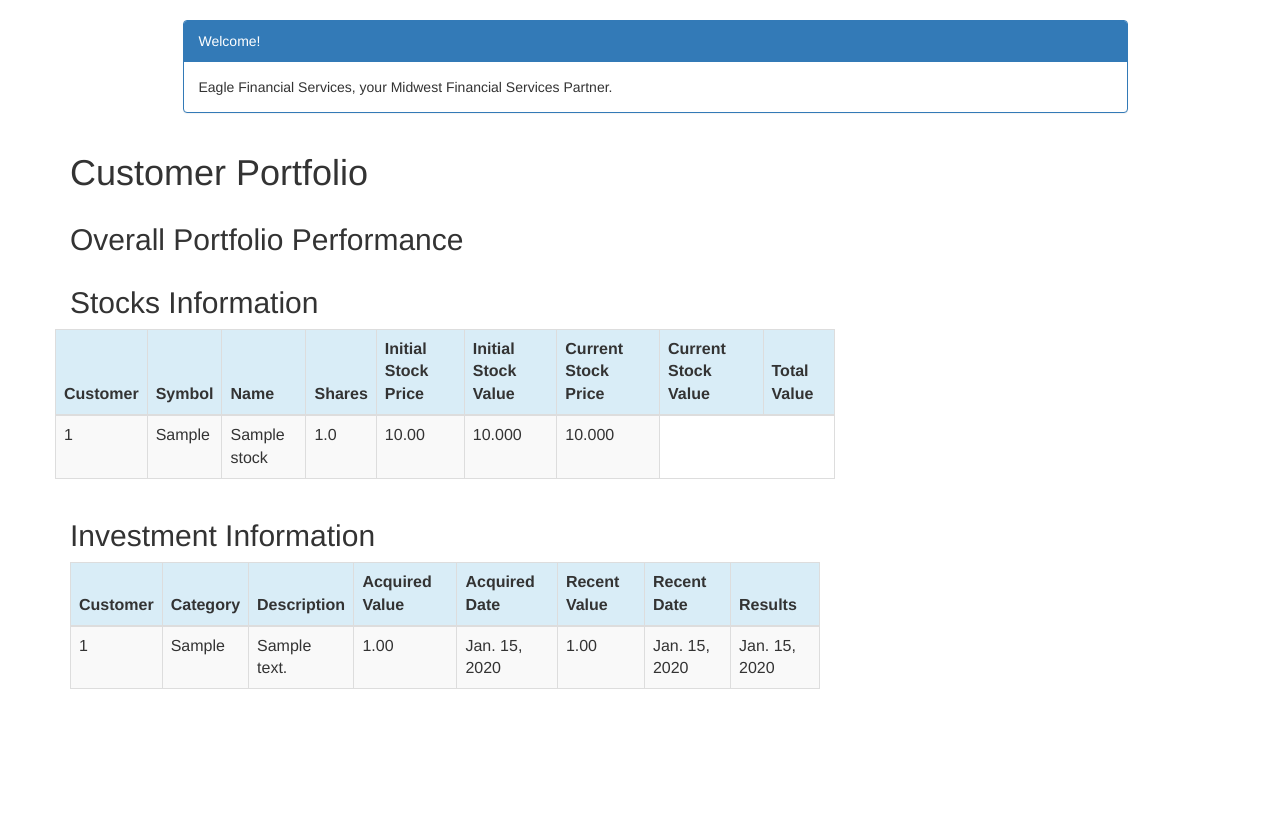
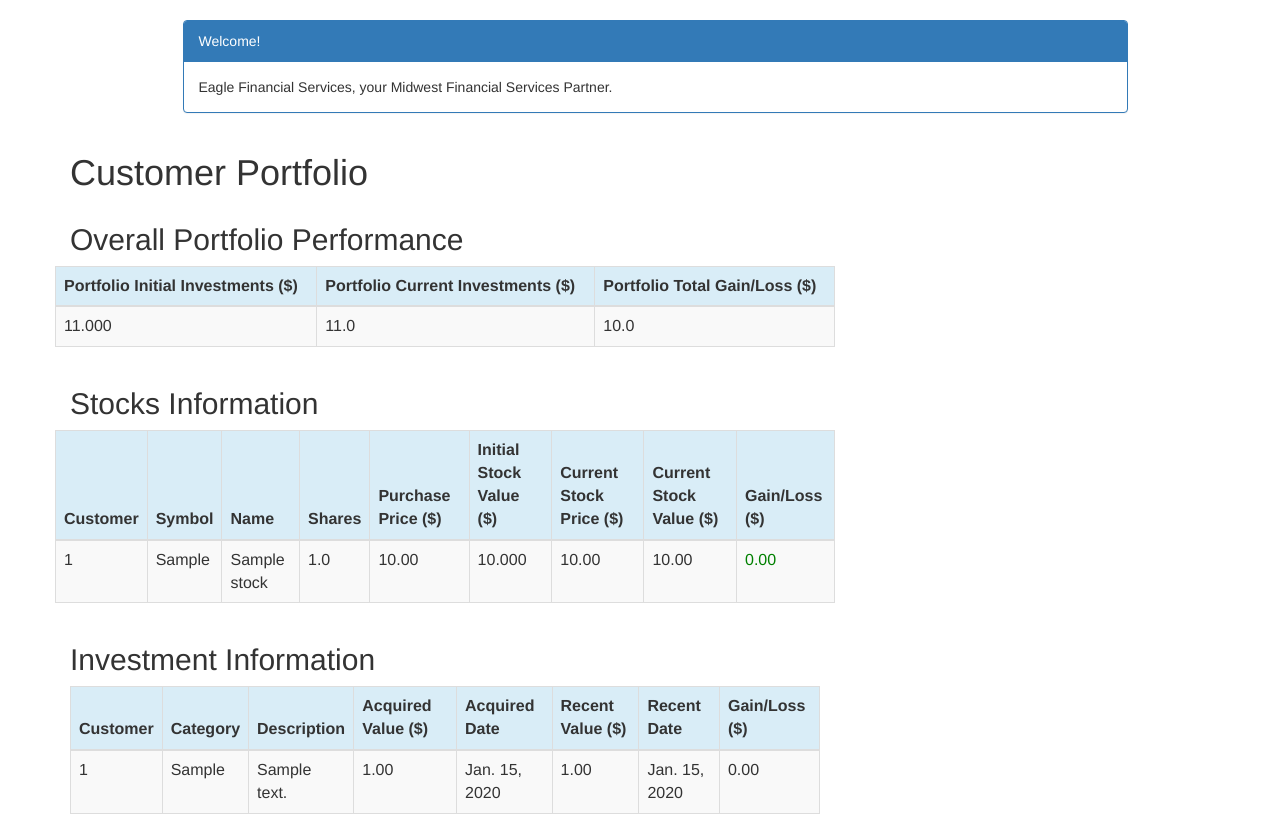
Before and after one commit to jdfranco97/ISQA8380-A2P2, a Django app: page /customer/1/portfolio/ in a window 1280 px wide. Shown: the part 52-886 px from the top of the page. Before the commit the page ends 741 px from the top, so only its background shows below. Run offline with Django 3.2, Linux system fonts and the light colour scheme; a user stored in the database is signed in; tables that the repository leaves empty hold one stand-in row (values such as "Sample post"); a database or web service that is not in the repository returns one stand-in record (values such as "Sample title"); data that the repository does not hold is empty; some libraries are stand-ins or nearby versions.

Commit message:
Porfolio finished, added coloring

```diff
--- a/portfolio/models.py
+++ b/portfolio/models.py
@@ -84,3 +84,6 @@ class Stock(models.Model):
 
     def current_stock_value(self):
         return float(self.current_stock_price()) * float(self.shares)
+
+    def current_stock_gain(self):
+        return float(self.current_stock_value()) - float(self.initial_stock_value())
--- a/portfolio/templates/portfolio/portfolio.html
+++ b/portfolio/templates/portfolio/portfolio.html
@@ -1,6 +1,7 @@
 {% extends 'portfolio/base.html' %}
 {% load humanize %}
 {% block content %}
+{% load mathfilters %}
 
     <html>
             <head>
@@ -31,6 +32,24 @@
 <div class="row">
     <h2 style="padding-left: 15Px">Overall Portfolio Performance</h2>
 </div>
+                 <div class="row">
+    <table class="table table-striped table-bordered table-hover">
+        <thead>
+        <tr class="bg-info">
+            <th>Portfolio Initial Investments ($)</th>
+            <th>Portfolio Current Investments ($)</th>
+            <th>Portfolio Total Gain/Loss ($)</th>
+        </tr>
+        </thead>
+        <tbody>
+            <tr>
+                <td>{{ sum_acquired_value.acquired_value__sum |addition:sum_of_initial_stock_value|intcomma }}</td>
+                <td>{{ sum_recent_value.recent_value__sum |addition:sum_current_stocks_value|intcomma }}</td>
+                <td>{{ sum_recent_value.recent_value__sum |addition:sum_current_stocks_value |sub:sum_acquired_value.acquired_value__sum|intcomma }}</td>
+            </tr>
+        </tbody>
+    </table>
+</div>
 
 <div class="row">
     <h2 style="padding-left: 15Px">Stocks Information</h2>
@@ -43,16 +62,17 @@
             <th>Symbol</th>
             <th>Name</th>
             <th>Shares</th>
-            <th>Initial Stock Price</th>
-            <th>Initial Stock Value</th>
-            <th>Current Stock Price</th>
-            <th>Current Stock Value</th>
-            <th>Total Value</th>
+            <th>Purchase Price ($)</th>
+            <th>Initial Stock Value ($)</th>
+            <th>Current Stock Price ($)</th>
+            <th>Current Stock Value ($)</th>
+            <th>Gain/Loss ($)</th>
 
         </tr>
         </thead>
         <tbody>
         {% for stock in stocks %}
+            {% if stock.current_stock_gain >= 0 %}
             <tr>
                 <td>{{ stock.customer }}</td>
                 <td>{{ stock.symbol }}</td>
@@ -60,9 +80,23 @@
                 <td>{{ stock.shares|intcomma }}</td>
                 <td>{{ stock.purchase_price|intcomma }}</td>
                 <td>{{ stock.initial_stock_value|intcomma}}</td>
+                <td>{{ stock.current_stock_price|intcomma}}0</td>
+                <td>{{ stock.current_stock_value|intcomma}}0</td>
+                <td style="color: green">{{ stock.current_stock_gain|intcomma }}0 </td>
+            </tr>
+            {% else %}
+            <tr>
+                <td>{{ stock.customer }}</td>
+                <td>{{ stock.symbol }}</td>
+                <td>{{ stock.name }}</td>
+                <td>{{ stock.shares|intcomma }}</td>
+                <td>{{ stock.purchase_price|intcomma }}</td>
                 <td>{{ stock.initial_stock_value|intcomma}}</td>
-
+                <td>{{ stock.current_stock_price|intcomma}}0</td>
+                <td>{{ stock.current_stock_value|intcomma}}0</td>
+                <td style="color: red">{{ stock.current_stock_gain|intcomma }}0 </td>
             </tr>
+            {% endif %}
         {% endfor %}
         </tbody>
     </table>
@@ -77,11 +111,11 @@
             <th>Customer</th>
             <th>Category</th>
             <th>Description</th>
-            <th>Acquired Value</th>
+            <th>Acquired Value ($)</th>
             <th>Acquired Date</th>
-            <th>Recent Value</th>
+            <th>Recent Value ($)</th>
             <th>Recent Date</th>
-            <th>Results</th>
+            <th>Gain/Loss ($)</th>
 
         </tr>
         </thead>
@@ -93,9 +127,9 @@
                 <td>{{ investment.description }}</td>
                 <td>{{ investment.acquired_value|intcomma }}</td>
                 <td>{{ investment.acquired_date }}</td>
-                <td>{{ investment.recent_value|intcomma}}</td>
-                <td>{{ investment.recent_date}}</td>
-                <td>{{ investment.recent_date}}</td>
+                <td>{{ investment.recent_value|intcomma }}</td>
+                <td>{{ investment.recent_date }}</td>
+                <td>{{ investment.recent_value |sub:investment.acquired_value|intcomma }}</td>
 
             </tr>
         {% endfor %}
--- a/portfolio/views.py
+++ b/portfolio/views.py
@@ -13,9 +13,6 @@ from rest_framework.views import APIView
 from rest_framework.response import Response
 from rest_framework import status
 from .serializers import CustomerSerializer
-
-
-
 
 now = timezone.now()
 
@@ -187,37 +184,39 @@ def change_password(request):
         'form': form
     })
 
+
 @login_required
-def portfolio(request,pk):
-   customer = get_object_or_404(Customer, pk=pk)
-   customers = Customer.objects.filter(created_date__lte=timezone.now())
-   investments =Investment.objects.filter(customer=pk)
-   stocks = Stock.objects.filter(customer=pk)
-   sum_recent_value = Investment.objects.filter(customer=pk).aggregate(Sum('recent_value'))
-   sum_acquired_value = Investment.objects.filter(customer=pk).aggregate(Sum('acquired_value'))
-   #overall_investment_results = sum_recent_value-sum_acquired_value
-   # Initialize the value of the stocks
-   sum_current_stocks_value = 0
-   sum_of_initial_stock_value = 0
+def portfolio(request, pk):
+    customer = get_object_or_404(Customer, pk=pk)
+    customers = Customer.objects.filter(created_date__lte=timezone.now())
+    investments = Investment.objects.filter(customer=pk)
+    stocks = Stock.objects.filter(customer=pk)
+    sum_recent_value = Investment.objects.filter(customer=pk).aggregate(Sum('recent_value'))
+    sum_acquired_value = Investment.objects.filter(customer=pk).aggregate(Sum('acquired_value'))
+    #overall_investment_results = sum_recent_value - sum_acquired_value
+    # Initialize the value of the stocks
+    sum_current_stocks_value = 0
+    sum_of_initial_stock_value = 0
 
-   # Loop through each stock and add the value to the total
-   for stock in stocks:
+    # Loop through each stock and add the value to the total
+    for stock in stocks:
         sum_current_stocks_value += stock.current_stock_value()
         sum_of_initial_stock_value += stock.initial_stock_value()
 
-   return render(request, 'portfolio/portfolio.html', {'customers': customers,
-                                                       'investments': investments,
-                                                       'stocks': stocks,
-                                                       'sum_acquired_value': sum_acquired_value,
-                                                       'sum_recent_value': sum_recent_value,
+    return render(request, 'portfolio/portfolio.html', {'customers': customers,
+                                                        'investments': investments,
+                                                        'stocks': stocks,
+                                                        'sum_acquired_value': sum_acquired_value,
+                                                        'sum_recent_value': sum_recent_value,
                                                         'sum_current_stocks_value': sum_current_stocks_value,
-                                                        'sum_of_initial_stock_value': sum_of_initial_stock_value,})
+                                                        'sum_of_initial_stock_value': sum_of_initial_stock_value,
+                                                        })
 
 
 # Lists all customers
 class CustomerList(APIView):
 
-    def get(self,request):
+    def get(self, request):
         customers_json = Customer.objects.all()
         serializer = CustomerSerializer(customers_json, many=True)
         return Response(serializer.data)
```
